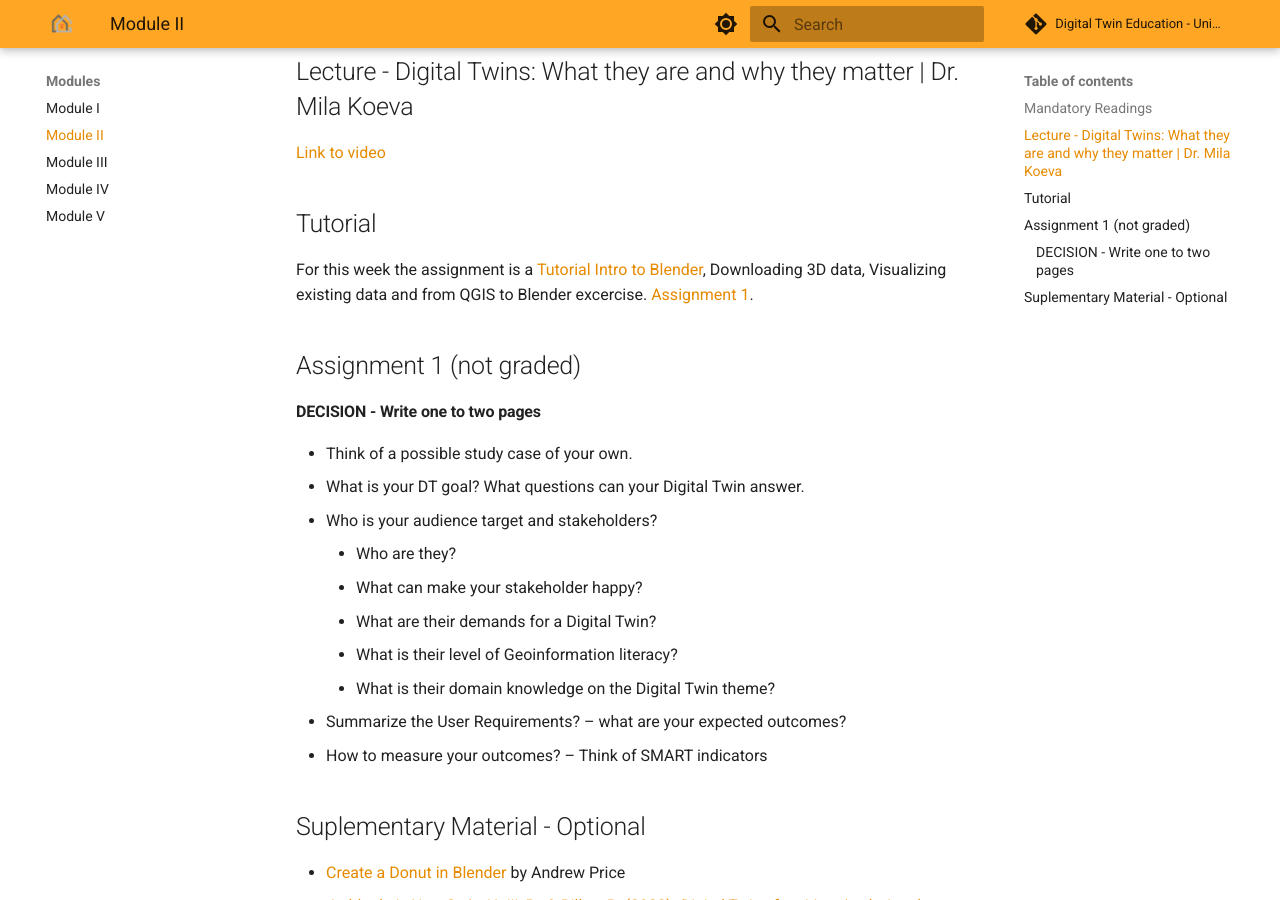
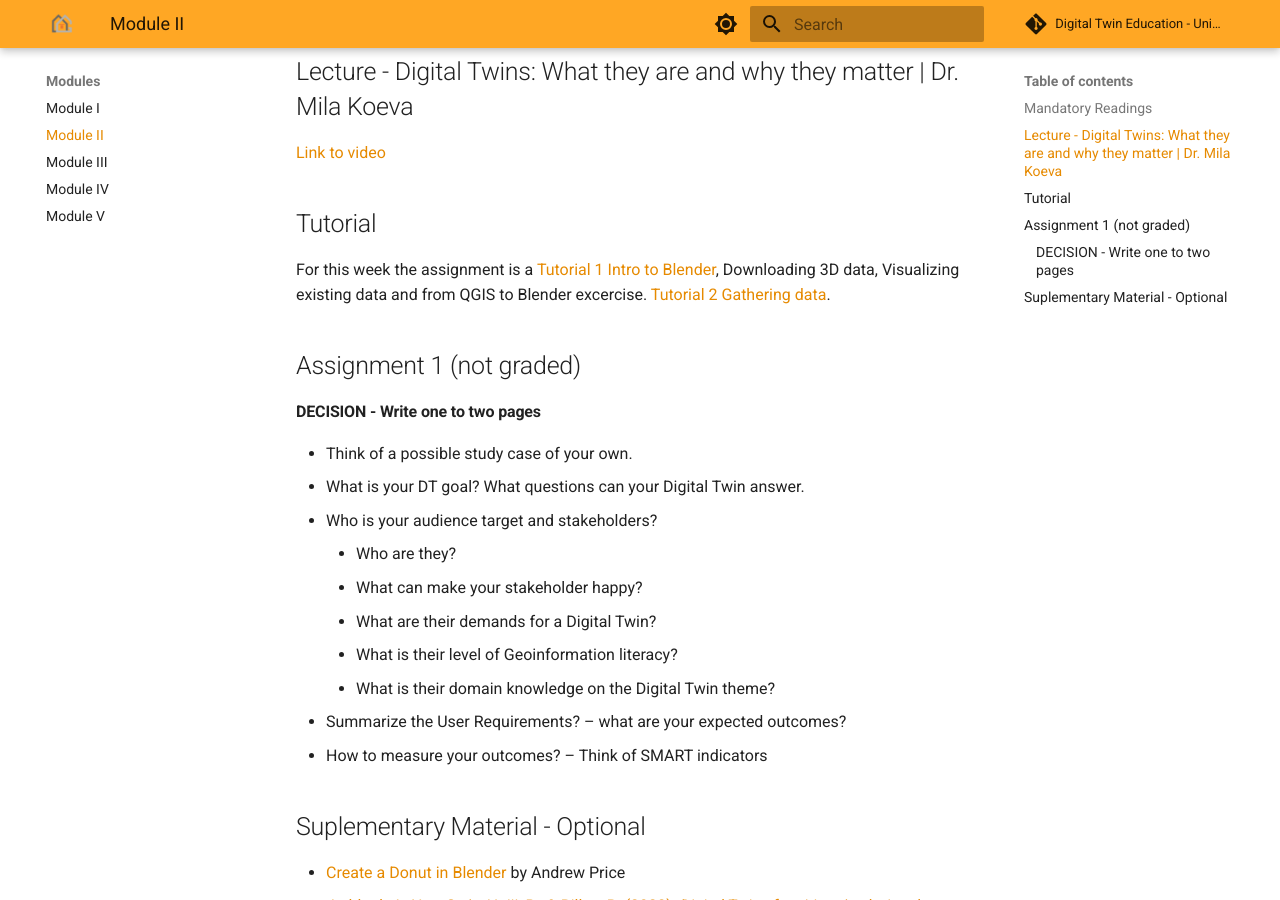
Before and after one commit to DigitalTwin-Geohub/DigitalTwinEducation, an MkDocs documentation site: the page built from docs/Modules/Module II.md, in a window 1280 px wide and 900 px high, scrolled down 330 px. Built offline with MkDocs 1.6.1 and Material for MkDocs 9.7.7, drawn with Linux system fonts in a browser that asks for light colours; comment, search, counter and statistics services are not loaded.

Commit message:
Update Module II.md

```diff
--- a/docs/Modules/Module II.md
+++ b/docs/Modules/Module II.md
@@ -12,7 +12,7 @@
 
 ## Tutorial
 
-For this week the assignment is a [Tutorial Intro to Blender](../Assignment/Intro%20to%20blender.md), Downloading 3D data, Visualizing existing data and from QGIS to Blender excercise. [Assignment 1](../Assignment/Assignment%20I.md).
+For this week the assignment is a [Tutorial 1 Intro to Blender](../Assignment/Intro%20to%20blender.md), Downloading 3D data, Visualizing existing data and from QGIS to Blender excercise. [Tutorial 2 Gathering data](../Assignment/Assignment%20I.md).
 
 ## Assignment 1 (not graded)
 
```
